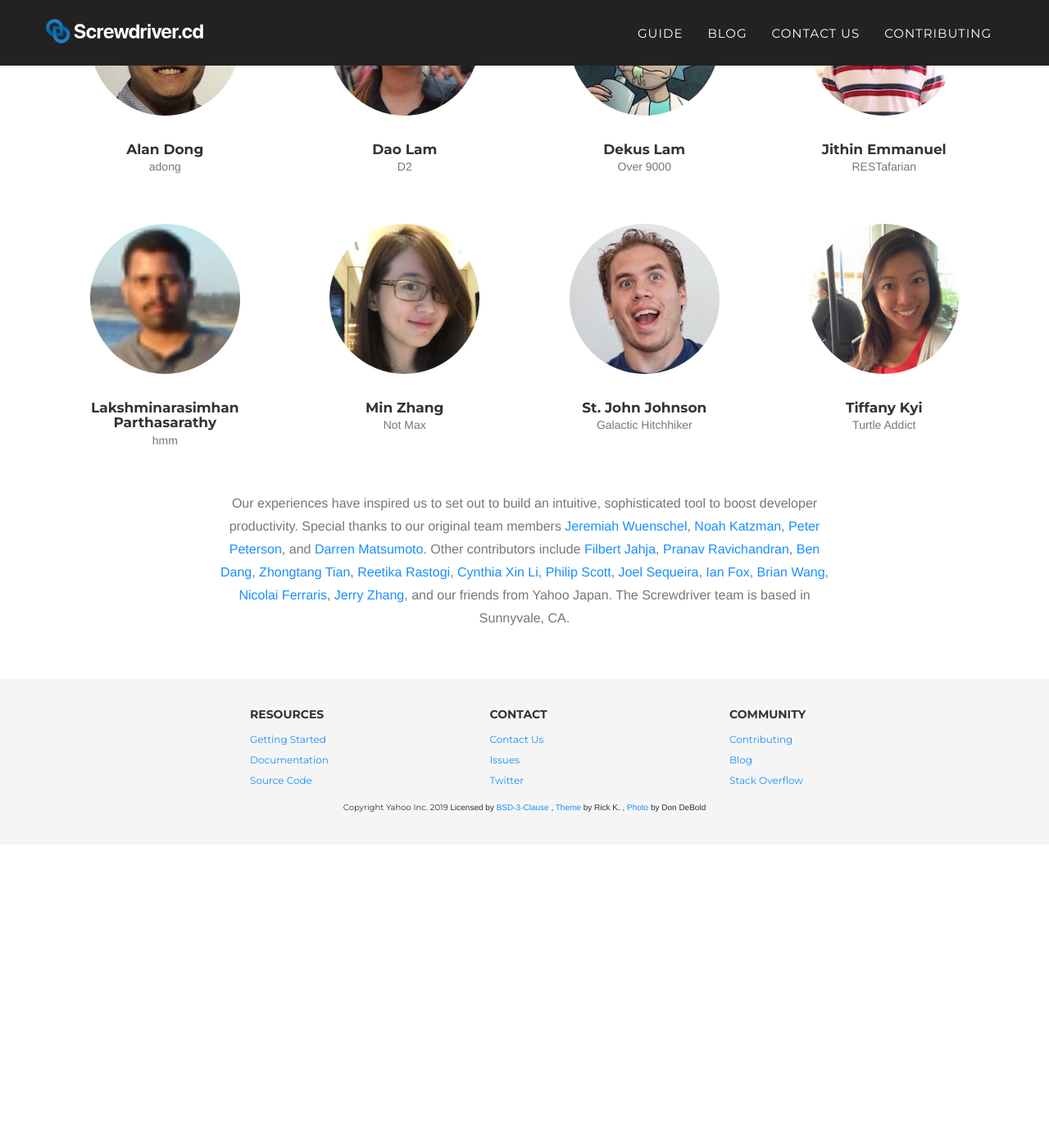
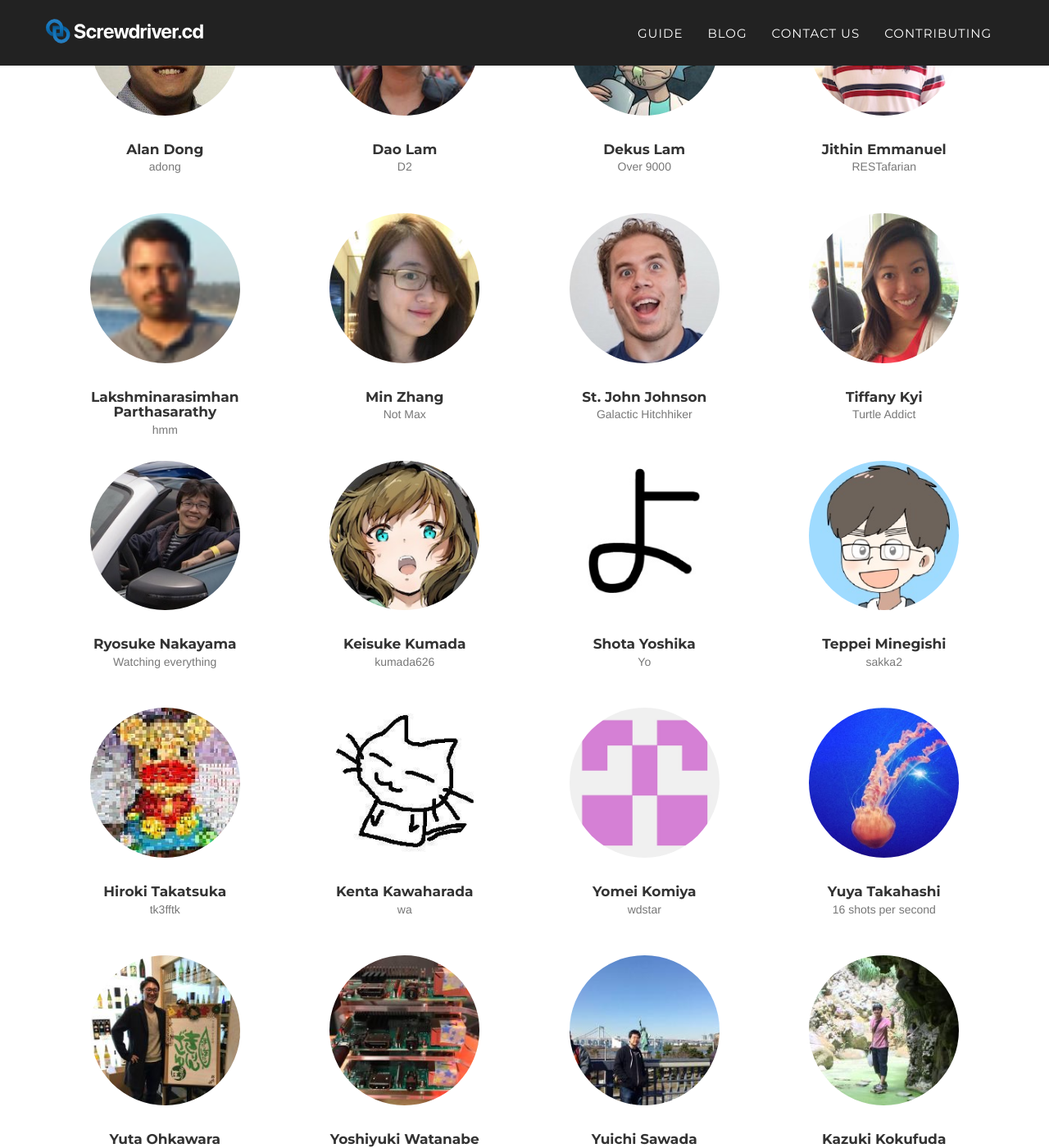
Before and after one commit to screwdriver-cd/homepage, a Jekyll site: the page built from index.md, in a window 1280 px wide and 1400 px high, scrolled down 2184 px. Shown: the whole window at 82% size. Built offline with Jekyll 4.4.1, drawn with Linux system fonts in a browser that asks for light colours; some web fonts are replaced; before the commit the page ends 3214 px from its top, so only the background shows below that; some of the changed text lies outside the part shown.

Commit message:
fix: Add team members from Japan (#41)

```diff
--- a/_config.yml
+++ b/_config.yml
@@ -74,3 +74,63 @@ people:
   pic: tkyi
   position: Turtle Addict
   github: https://github.com/tkyi
+
+- name: Ryosuke Nakayama
+  pic: catto
+  position: Watching everything
+  github: https://github.com/catto
+
+- name: Keisuke Kumada
+  pic: kumada626
+  position: kumada626
+  github: https://github.com/kumada626
+
+- name: Shota Yoshika
+  pic: s-yoshika
+  position: Yo
+  github: https://github.com/s-yoshika
+
+- name: Teppei Minegishi
+  pic: sakka2
+  position: sakka2
+  github: https://github.com/sakka2
+
+- name: Hiroki Takatsuka
+  pic: tk3fftk
+  position: tk3fftk
+  github: https://github.com/tk3fftk
+
+- name: Kenta Kawaharada
+  pic: wahapo
+  position: wa
+  github: https://github.com/wahapo
+
+- name: Yomei Komiya
+  pic: wdstar
+  position: wdstar
+  github: https://github.com/wdstar
+
+- name: Yuya Takahashi
+  pic: y-takaha5hi
+  position: "16 shots per second"
+  github: https://github.com/y-takaha5hi
+
+- name: Yuta Ohkawara
+  pic: yokawara
+  position: yokawara
+  github: https://github.com/yokawara
+
+- name: Yoshiyuki Watanabe
+  pic: yoshwata
+  position: yoshwata
+  github: https://github.com/yoshwata
+
+- name: Yuichi Sawada
+  pic: yuichi10
+  position: Slam-dunker
+  github: https://github.com/yuichi10
+
+- name: Kazuki Kokufuda
+  pic: kkokufud
+  position: kkokufud
+  github: https://github.com/kkokufud
--- a/_includes/css/agency.css
+++ b/_includes/css/agency.css
@@ -660,6 +660,10 @@ section h3.section-subheading {
     border: 7px solid #fff;
 }
 
+.team-member .profile-container {
+    height: 2em;
+}
+
 .team-member h4 {
     margin-top: 25px;
     margin-bottom: 0;
--- a/_includes/team.html
+++ b/_includes/team.html
@@ -13,8 +13,10 @@
                         <a href="{{ member.github }}">
                             <img src="img/team/{{ member.pic }}.jpg" class="img-responsive img-circle" alt="" width="75%">
                         </a>
-                            <h4>{{ member.name }}</h4>
-                        <p class="text-muted">{{ member.position }}</p>
+                        <div class="profile-container">
+                           <h4>{{ member.name }}</h4>
+                           <p class="text-muted">{{ member.position }}</p>
+                        </div>
                     </div>
                 </div>
                 {% endfor %}
```
Also changed, not shown: img/team/catto.jpg (added), img/team/kkokufud.jpg (added), img/team/kumada626.jpg (added), img/team/s-yoshika.jpg (added), img/team/sakka2.jpg (added), img/team/tk3fftk.jpg (added), img/team/wahapo.jpg (added), img/team/wdstar.jpg (added), img/team/y-takaha5hi.jpg (added), img/team/yokawara.jpg (added), img/team/yoshwata.jpg (added), img/team/yuichi10.jpg (added).
